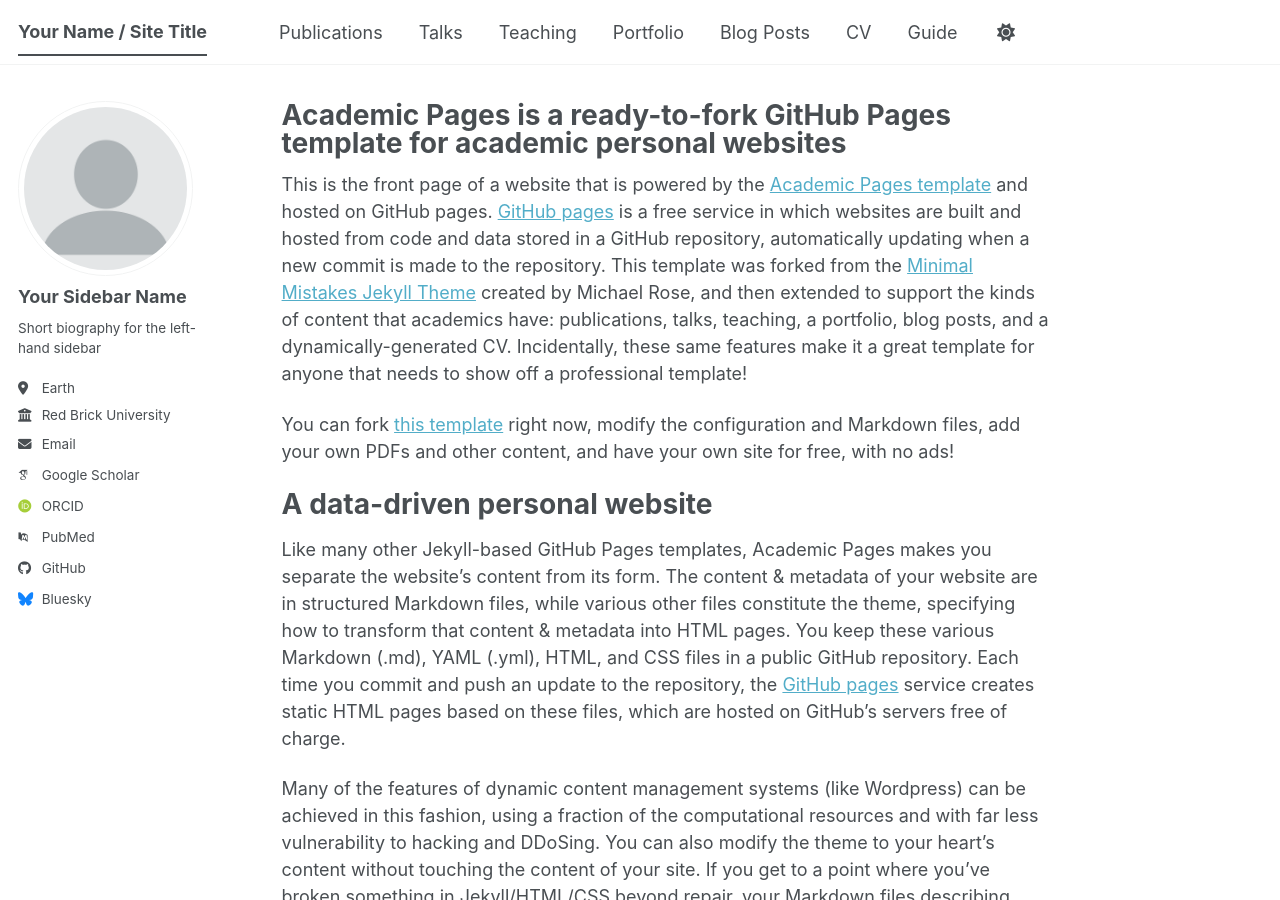
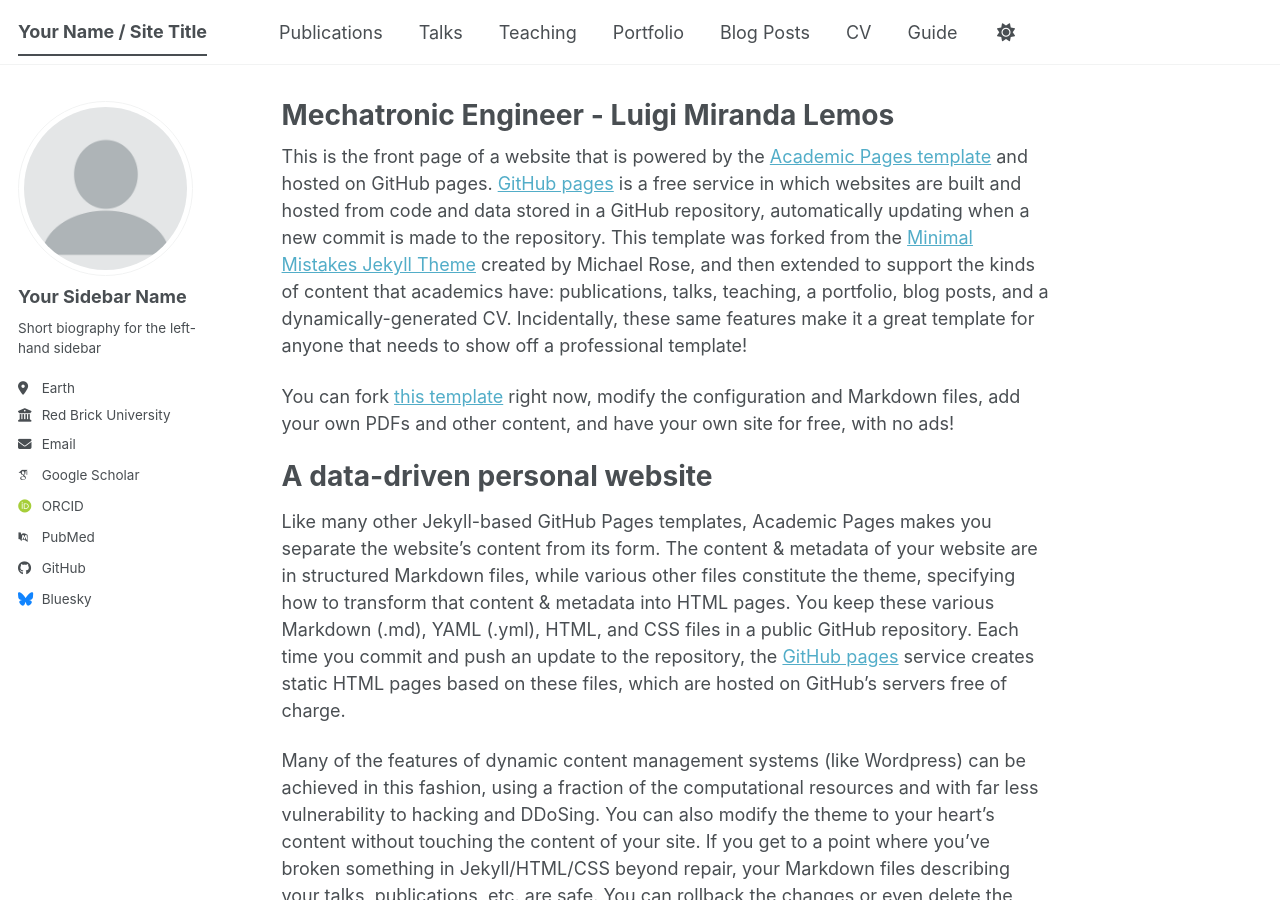
Before and after one commit to JrLuimira/LuigiMiranda_Portfolio, a Jekyll site: the page built from _pages/about.md, in a window 1280 px wide and 900 px high. Built offline with Jekyll 4.4.1, drawn with Linux system fonts in a browser that asks for light colours; some web fonts are replaced; a script bundle is joined from its source files by our own code; library files that are not in the unit come from our copies.

Commit message:
Update about.md

```diff
--- a/_pages/about.md
+++ b/_pages/about.md
@@ -1,6 +1,6 @@
 ---
 permalink: /
-title: "Academic Pages is a ready-to-fork GitHub Pages template for academic personal websites"
+title: "Mechatronic Engineer - Luigi Miranda Lemos"
 author_profile: true
 redirect_from:
   - /about/
```
